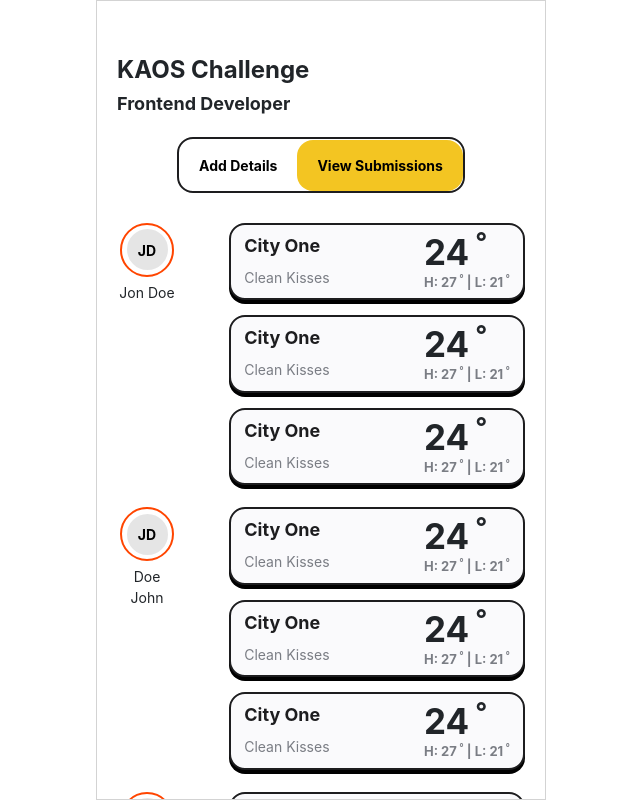
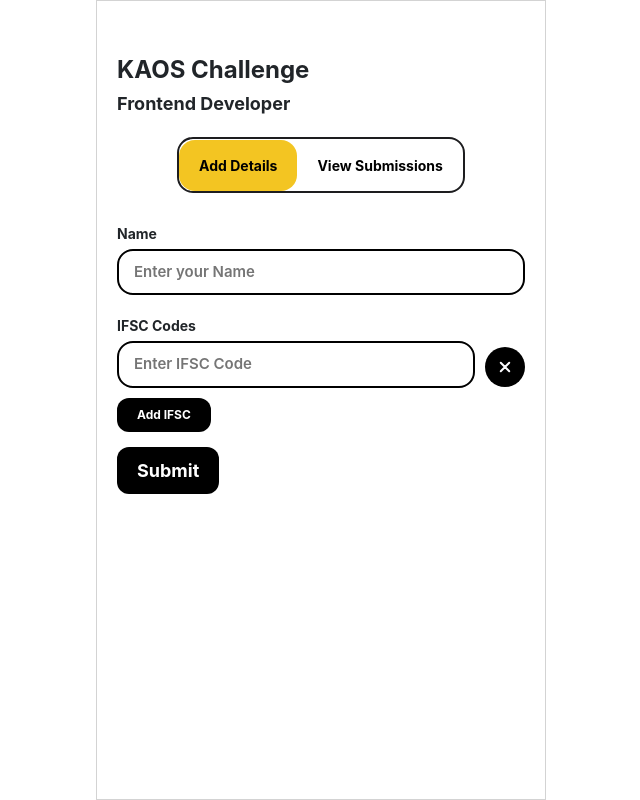
Before and after one commit to pranavmene2000/KAOS, a Next.js app: page / in a window 1280 px wide. Shown: the whole page, without its empty margins (319-959 px from the left). Built offline with nearby package versions, Linux system fonts and the light colour scheme.

Commit message:
feat: minor changes

```diff
--- a/pages/index.js
+++ b/pages/index.js
@@ -37,7 +37,7 @@ const client = new ApolloClient({
 });
 
 export default function IndexPage() {
-	const [page, setPage] = useState("feed");
+	const [page, setPage] = useState("form");
 	return (
 		<ApolloProvider client={client}>
 			<Header />
```
